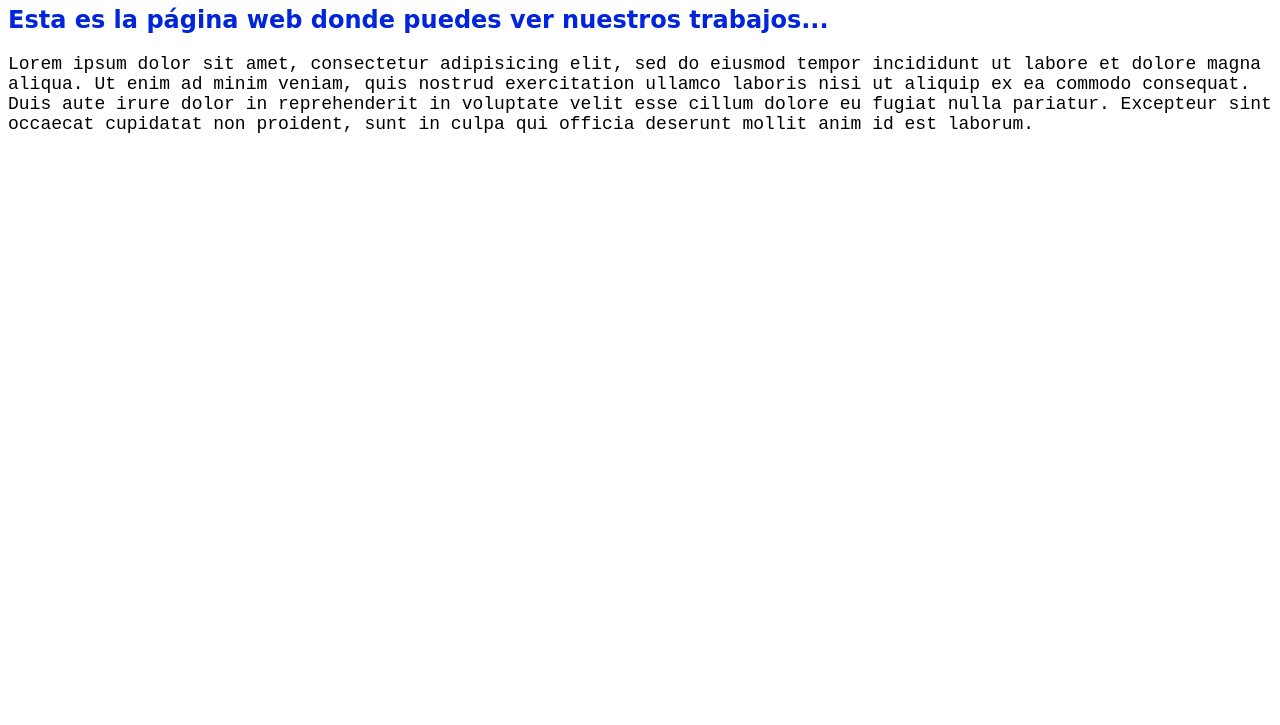
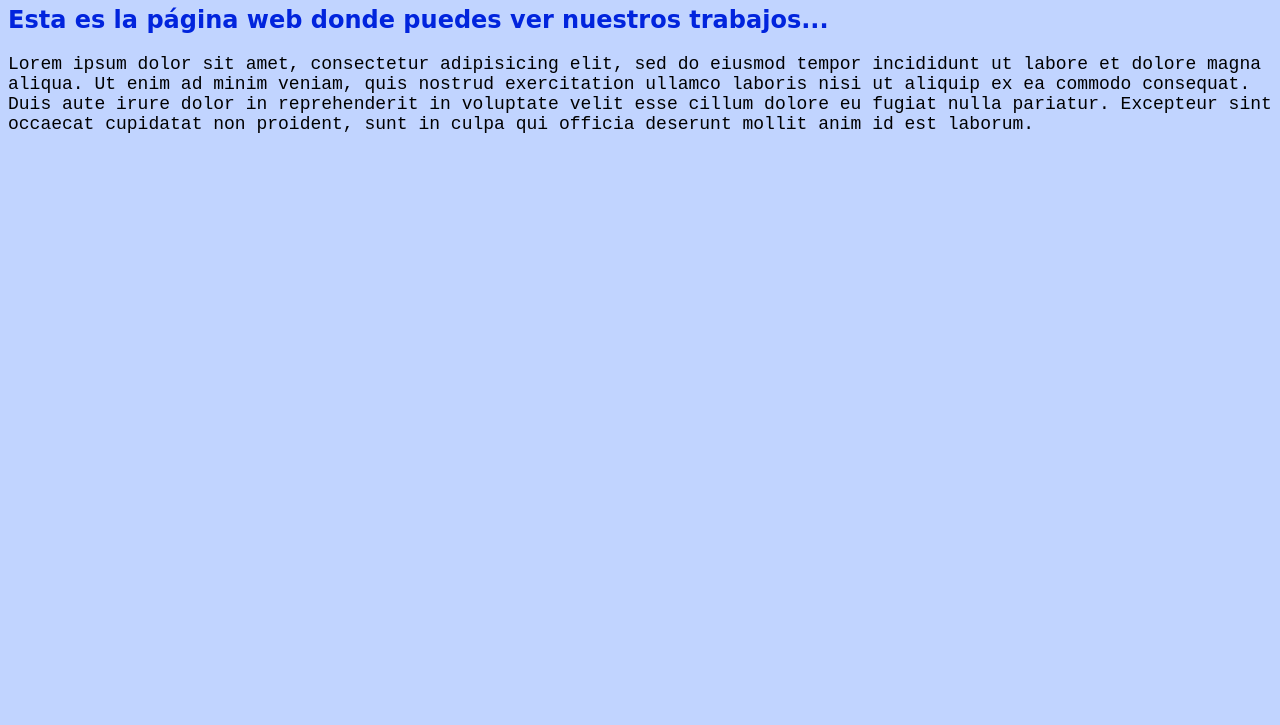
Before and after one commit to Anrapiro/pagina-web, a plain HTML site: page index.html in a window 1280 px wide. Shown: the part 75-800 px from the top of the page. Drawn offline with Linux system fonts and the light colour scheme.

Commit message:
Establec el color por defecto de la pagina

```diff
--- a/index.html
+++ b/index.html
@@ -5,11 +5,9 @@
   <title>FotoCol2021</title>
   <style media="screen">
     body{
-<<<<<<< HEAD
-      background-color: #ffffff;
-=======
+
       background-color: #c1d4ff;
->>>>>>> cambiar_color_fondo
+
     }
     h1{
       color: #0124dd;
```
